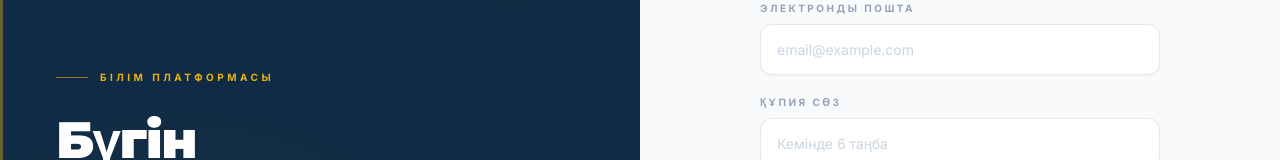
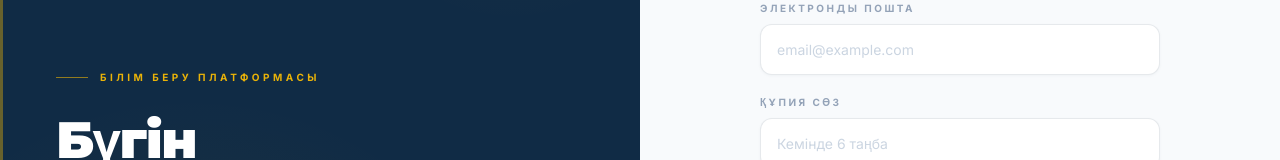
Before and after one commit to dshikiy/tilim-fullV, a React (Vite) app: page /register in a window 1280 px wide. Shown: the part 233-393 px from the top of the page. Built offline with nearby package versions, Linux system fonts and the light colour scheme.

Commit message:
Update Register.jsx

```diff
--- a/src/pages/Register.jsx
+++ b/src/pages/Register.jsx
@@ -11,7 +11,6 @@ const Register = () => {
     if (formData.password !== formData.confirmPassword) return setError('Құпия сөздер сәйкес емес!');
 
     try {
-      // СІЛТЕМЕ ОСЫ ЖЕРДЕ ӨЗГЕРДІ 👇
       const res = await fetch('https://tilim-sqx4.onrender.com/api/register', {
         method: 'POST',
         headers: { 'Content-Type': 'application/json' },
@@ -146,7 +145,7 @@ const Register = () => {
           <div className="left-content">
             <div className="left-eyebrow">
               <div className="eyebrow-line" />
-              <span className="eyebrow-text">Білім платформасы</span>
+              <span className="eyebrow-text">Білім беру платформасы</span>
             </div>
             <h1 className="left-title">
               Бүгін<br /><span>бастаңыз</span>
@@ -176,7 +175,7 @@ const Register = () => {
                   className="form-input"
                   placeholder="email@example.com"
                   required
-                  value={formData.email} // ҚОСЫЛҒАН ЖОЛ
+                  value={formData.email}
                   onChange={e => setFormData({ ...formData, email: e.target.value })}
                 />
               </div>
@@ -188,7 +187,7 @@ const Register = () => {
                   className="form-input"
                   placeholder="Кемінде 6 таңба"
                   required
-                  value={formData.password} // ҚОСЫЛҒАН ЖОЛ
+                  value={formData.password}
                   onChange={e => setFormData({ ...formData, password: e.target.value })}
                 />
                 <div className="strength-bar">
@@ -209,7 +208,7 @@ const Register = () => {
                   className="form-input"
                   placeholder="••••••••"
                   required
-                  value={formData.confirmPassword} // ҚОСЫЛҒАН ЖОЛ
+                  value={formData.confirmPassword}
                   onChange={e => setFormData({ ...formData, confirmPassword: e.target.value })}
                   style={{
                     borderColor: formData.confirmPassword && formData.password !== formData.confirmPassword
```
